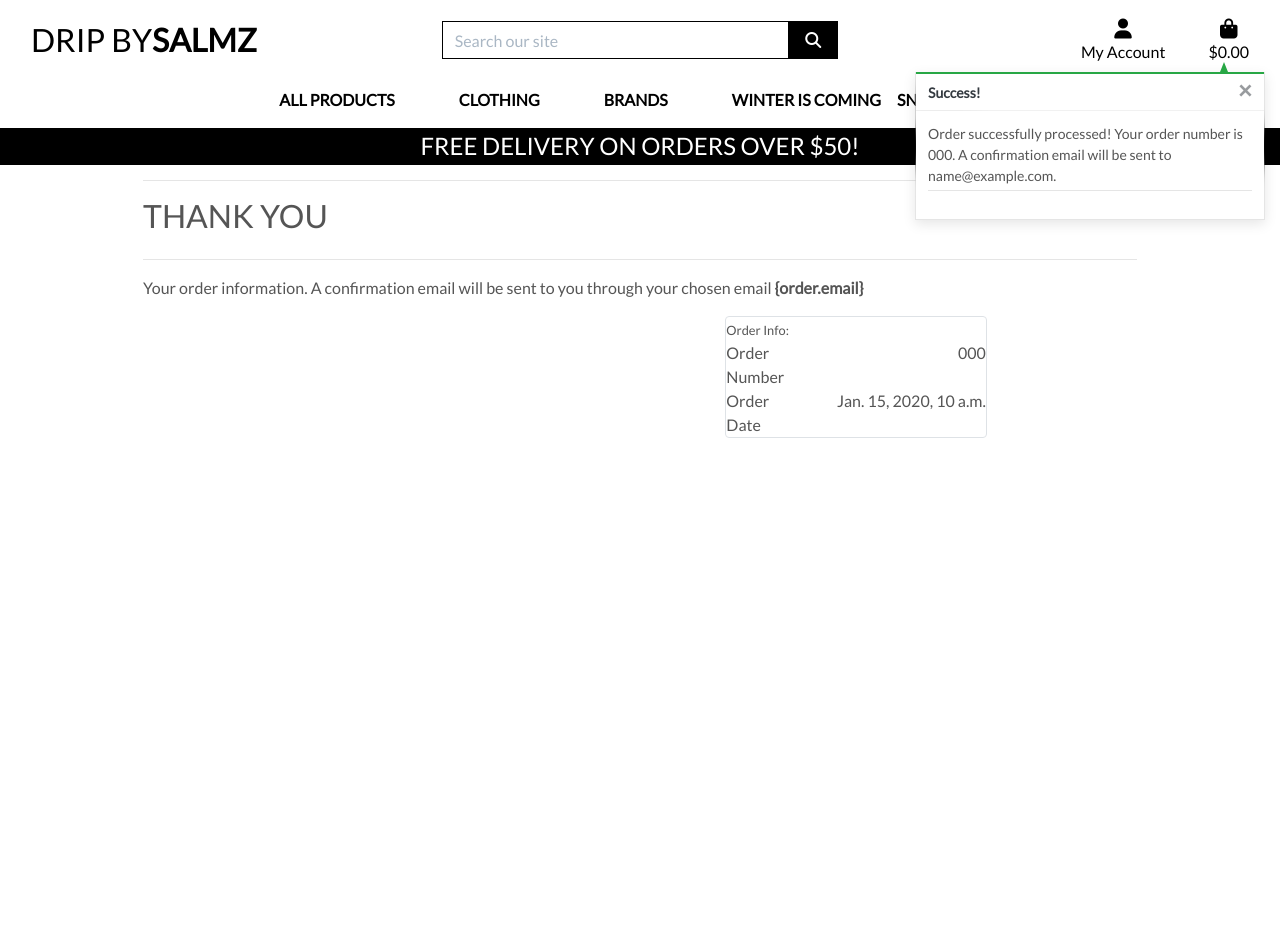
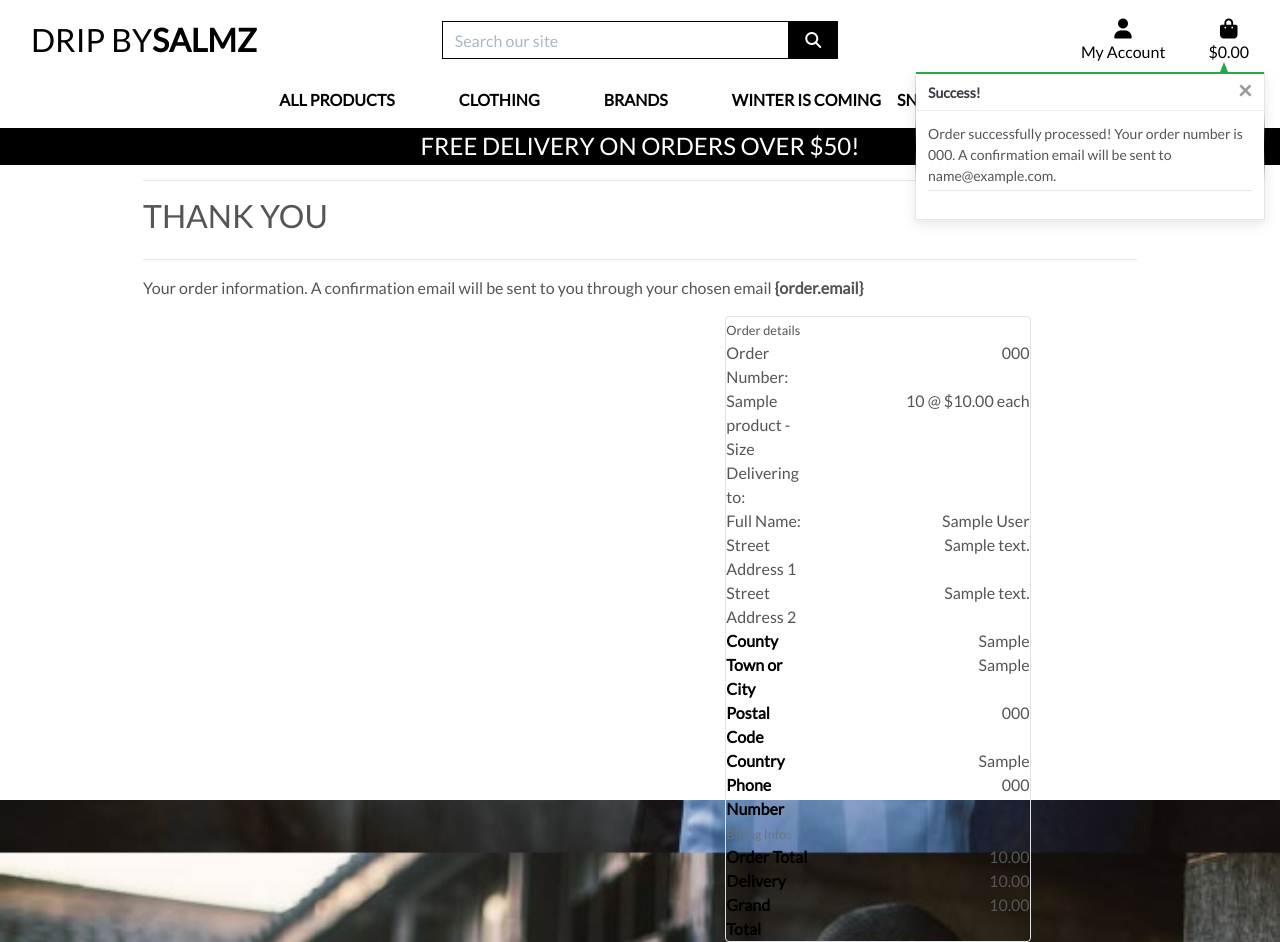
Before and after one commit to salms358/Drip-By-Salmz, a Django app: page /checkout/checkout_success/000/ in a window 1280 px wide. Before the commit the page ends 438 px from the top, so only its background shows below. Run offline with Django 3.2, Linux system fonts and the light colour scheme; tables that the repository leaves empty hold one stand-in row (values such as "Sample post"); parts of the project's set-up code (start-up, migrations or seed data) failed here and were passed over; some libraries are stand-ins or nearby versions.

Commit message:
Loading page now created and the thank you page is formatted correctly

```diff
--- a/checkout/static/checkout/css/checkout.css
+++ b/checkout/static/checkout/css/checkout.css
@@ -35,3 +35,22 @@
     color: #000;
     border: 1px solid #000;
 }
+
+#loading-overlay {
+	display: none;
+	position: fixed;
+    top: 0;
+    left: 0;
+    width: 100%;
+    height: 100%;
+    background: rgba(23, 162, 184, .85);
+    z-index: 9999;
+}
+
+.loading-spinner {
+	display: flex;
+    align-items: center;
+    justify-content: center;
+    margin: 0;
+    height: 100%;
+}
--- a/checkout/static/checkout/js/stripe_elements.js
+++ b/checkout/static/checkout/js/stripe_elements.js
@@ -42,7 +42,10 @@ var form = document.getElementById('payment-form');
 form.addEventListener('submit', function(ev) {
     ev.preventDefault();
     card.update({ 'disabled': true});
+
     $('#submit-button').attr('disabled', true);
+    $('#payment-form').fadeToggle(100);
+    $('#loading-overlay').fadeToggle(100);
     stripe.confirmCardPayment(clientSecret, {
         payment_method: {
             card: card,
@@ -56,6 +59,8 @@ form.addEventListener('submit', function(ev) {
                 </span>
                 <span>${result.error.message}</span>`;
             $(errorDiv).html(html);
+            $('#payment-form').fadeToggle(100);
+            $('#loading-overlay').fadeToggle(100);
             card.update({ 'disabled': false});
             $('#submit-button').attr('disabled', false);
         } else {
--- a/checkout/templates/checkout/checkout_success.html
+++ b/checkout/templates/checkout/checkout_success.html
@@ -25,34 +25,148 @@
                 <p>Your order information. A confirmation email will be sent to you through your chosen email <strong>{order.email}</strong></p>
             </div>
         </div>
+
         <div class="row">
             <div class="col-12 col-lg-7"></div>
             <div class="order-confirmation-wrapper-p2 border rounded">
                 <div class="row">
                     <div class="col">
-                        <small class="logo-text">Order Info:</small>
+                        <small class="logo-text">Order details</small>
+                    </div>
+                </div>
+                <div class="row">
+                    <div class="col-12 col-md-4">
+                        <p class="mb-0 c--light-blue">Order Number:</p>
+                    </div>
+                    <div class="col-12 col-md-8 text-md-right">
+                        <p class="mb-0">{{ order.order_number}}</p>
+                    </div>
+                </div>
+
+                {% for item in order.lineitems.all %}
+                <div class="row">
+                    <div class="col-12 col-md-4">
+                        <p class="mb-0 c--light-blue">{{ item.product.name }}{% if item.product_size %} - Size {{ item.product.size|upper }} {% endif %}</p>
+                    </div>
+                    <div class="col-12 col-md-8 text-md-right">
+                        <p class="mb-0">{{ item.quantity }} @ ${{ item.product.price }} each</p>
+                    </div>
+                </div>
+                {% endfor %}
+
+                <div class="row">
+                    <div class="col-12 col-md-4">
+                        <p class="mb-0 c--light-blue">Delivering to:</p>
+                    </div>
+                </div>
+                <div class="row">
+                    <div class="col-12 col-md-4">
+                        <p class="mb-0 c--light-blue">Full Name:</p>
+                    </div>
+                    <div class="col-12 col-md-8 text-md-right">
+                        <p class="mb-0">{{ order.full_name}}</p>
                     </div>
                 </div>
 
                 <div class="row">
                     <div class="col-12 col-md-4">
-                        <p class="mb-0 c--light-blue">Order Number</p>
+                        <p class="mb-0 c--light-blue">Street Address 1</p>
                     </div>
                     <div class="col-12 col-md-8 text-md-right">
-                        <p class="mb-0">{{ order.order_number }}</p>
+                        <p class="mb-0">{{ order.street_address1 }}</p>
+                    </div>
+                </div>
+                {% if order.street_address2  %}
+                <div class="row">
+                    <div class="col-12 col-md-4">
+                        <p class="mb-0 c--light-blue">Street Address 2</p>
+                    </div>
+                    <div class="col-12 col-md-8 text-md-right">
+                        <p class="mb-0">{{ order.street_address2 }}</p>
+                    </div>
+                </div>
+                {% endif %}
+
+                {% if order.county %}
+                <div class="row">
+                    <div class="col-12 col-md-4">
+                        <p class="mb-0 text-black font-weight-bold">County</p>
+                    </div>
+                    <div class="col-12 col-md-8 text-md-right">
+                        <p class="mb-0">{{ order.county }}</p>
+                    </div>
+                </div>
+                {% endif %}
+
+                <div class="row">
+                    <div class="col-12 col-md-4">
+                        <p class="mb-0 text-black font-weight-bold">Town or City</p>
+                    </div>
+                    <div class="col-12 col-md-8 text-md-right">
+                        <p class="mb-0">{{ order.town_or_city }}</p>
+                    </div>
+                </div>
+
+                {% if order.postcode %}
+                <div class="row">
+                    <div class="col-12 col-md-4">
+                        <p class="mb-0 text-black font-weight-bold">Postal Code</p>
+                    </div>
+                    <div class="col-12 col-md-8 text-md-right">
+                        <p class="mb-0">{{ order.postcode }}</p>
+                    </div>
+                </div>
+                {% endif %}
+
+                <div class="row">
+                    <div class="col-12 col-md-4">
+                        <p class="mb-0 text-black font-weight-bold">Country</p>
+                    </div>
+                    <div class="col-12 col-md-8 text-md-right">
+                        <p class="mb-0">{{ order.country }}</p>
                     </div>
                 </div>
 
                 <div class="row">
                     <div class="col-12 col-md-4">
-                        <p class="mb-0 c--light-blue">Order Date</p>
+                        <p class="mb-0 text-black font-weight-bold">Phone Number</p>
                     </div>
                     <div class="col-12 col-md-8 text-md-right">
-                        <p class="mb-0">{{ order.date }}</p>
+                        <p class="mb-0">{{ order.phone_number }}</p>
                     </div>
                 </div>
 
+                <div class="row">
+                    <div class="col">
+                        <small class="text-muted">Billing Info:</small>
+                    </div>
+                </div>
 
+                <div class="row">
+                    <div class="col-12 col-md-4">
+                        <p class="mb-0 text-black font-weight-bold">Order Total</p>
+                    </div>
+                    <div class="col-12 col-md-8 text-md-right">
+                        <p class="mb-0">{{ order.order_total }}</p>
+                    </div>
+                </div>
+
+                <div class="row">
+                    <div class="col-12 col-md-4">
+                        <p class="mb-0 text-black font-weight-bold">Delivery</p>
+                    </div>
+                    <div class="col-12 col-md-8 text-md-right">
+                        <p class="mb-0">{{ order.delivery_cost }}</p>
+                    </div>
+                </div>
+
+                <div class="row">
+                    <div class="col-12 col-md-4">
+                        <p class="mb-0 text-black font-weight-bold">Grand Total</p>
+                    </div>
+                    <div class="col-12 col-md-8 text-md-right">
+                        <p class="mb-0">{{ order.grand_total }}</p>
+                    </div>
             </div>
         </div>
     </div>
```
